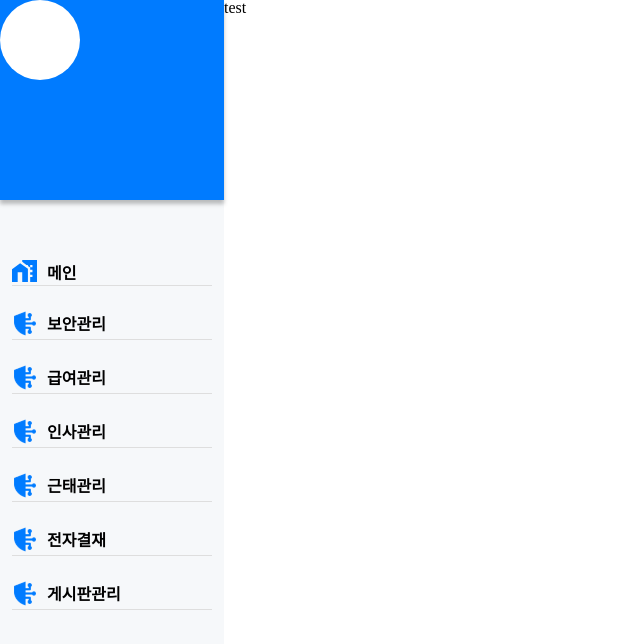
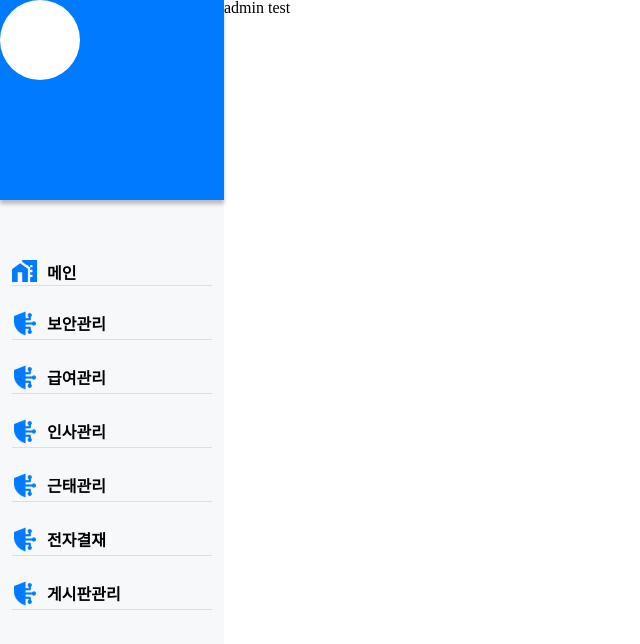
Before and after one commit to 1eemda2436/4team_pj_react, a Next.js app: page /admin in a window 1280 px wide. Shown: the top 644 px of the page, without its empty margins (0-640 px from the left). Built offline with nearby package versions, Linux system fonts and the light colour scheme; a web font is replaced by a local one.

Commit message:
axios 추가

```diff
--- a/src/pages/admin/index.js
+++ b/src/pages/admin/index.js
@@ -3,7 +3,7 @@ import AdminLayout from "@/components/layout/adminLayout"
 const Guest = () => {
     return(
         <div>
-            test
+            admin test
         </div>
     )
 };
```
